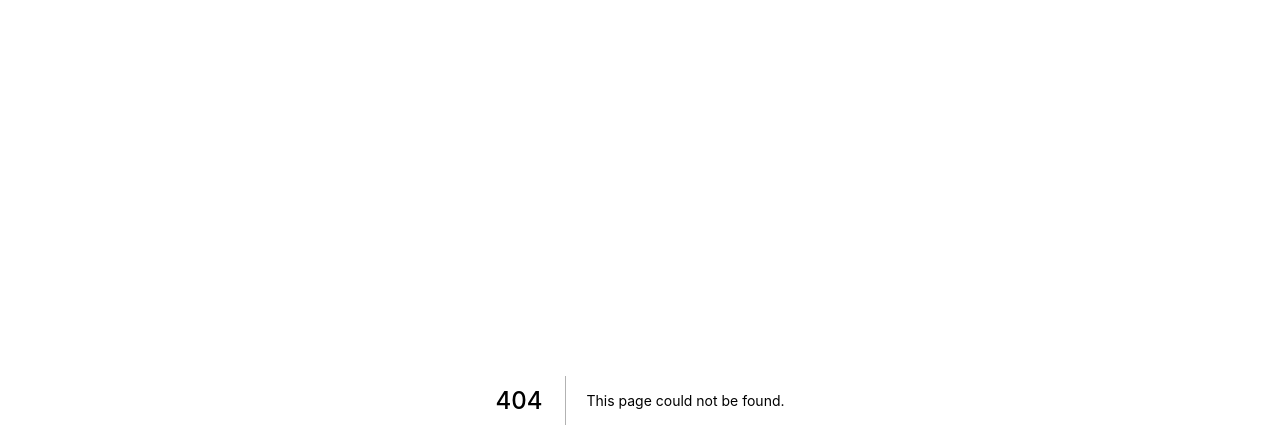
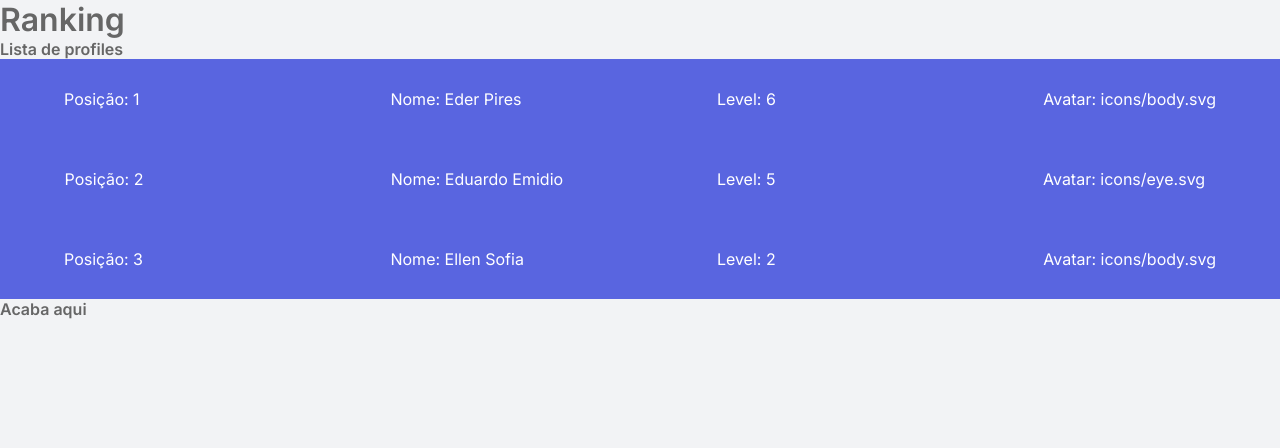
Before and after one commit to ederpbj/moveit-next, a Next.js app: page /ranking in a window 1280 px wide. Before the commit this address had no page. Shown: the top 448 px of the page. Built offline with nearby package versions, Linux system fonts and the light colour scheme.

Commit message:
listando profiles

```diff
--- /dev/null
+++ b/profiles.json
@@ -0,0 +1,20 @@
+[
+    {
+        "position": 1,
+        "name": "Eder Pires",
+        "level": 6,
+        "avatar": "icons/body.svg"
+    },
+    {
+        "position": 2,
+        "name": "Eduardo Emidio",
+        "level": 5,
+        "avatar": "icons/eye.svg"
+    },
+    {
+        "position": 3,
+        "name": "Ellen Sofia",
+        "level": 2,
+        "avatar": "icons/body.svg"
+    }
+]
--- a/src/contexts/CountDownContext.tsx
+++ b/src/contexts/CountDownContext.tsx
@@ -24,7 +24,7 @@ export function CountdownProvider({ children }: CountdownProviderProps) {
     //Usando context criado para toda aplicação
     const { startNewChallenge } = useContext(ChallengesContext);
 
-    const [time, setTime] = useState(25 * 60); //define tempo de 25 min
+    const [time, setTime] = useState(0.05 * 60); //define tempo de 25 min
     const [isActive, setIsActive] = useState(false); //monitora se esta ativo botão
     const [hasFineshed, setHasFineshed] = useState(false); //monitora se finalizou cowntdown
 
@@ -41,7 +41,7 @@ export function CountdownProvider({ children }: CountdownProviderProps) {
         clearTimeout(countdownTimeout);
         setIsActive(false);
         setHasFineshed(false);
-        setTime(25 * 60);
+        setTime(0.05 * 60);
     }
 
     //Dispara efeitos colaterais, após algum evento
--- a/src/pages/index.tsx
+++ b/src/pages/index.tsx
@@ -9,6 +9,7 @@ import { GetServerSideProps } from 'next';
 
 import styles from '../styles/pages/Home.module.css';
 import { ChallengesProvider } from '../contexts/ChallengesContext';
+import { Ranking } from '../components/Ranking';
 
 interface HomeProps {
   level: number;
@@ -34,7 +35,6 @@ export default function Home(props: HomeProps) {
         </Head>
 
         <ExperienceBar />
-
         <CountdownProvider>
           <section>
             <div>
@@ -46,6 +46,8 @@ export default function Home(props: HomeProps) {
             <div>
               <ChallengeBox />
             </div>
+
+
           </section>
         </CountdownProvider>
         {/*
--- /dev/null
+++ b/src/pages/ranking.tsx
@@ -0,0 +1,38 @@
+import React, { useEffect, useState } from 'react';
+
+import styles from '../styles/pages/Ranking.module.css';
+
+import profiles from '../../profiles.json';
+
+export default function Ranking() {
+    const [profilesList, setProfilesList] = useState([]);
+
+    useEffect(() => {
+        listProfiles();
+    }, [])
+
+    function listProfiles() {
+        setProfilesList(profiles);
+    }
+
+
+
+
+    return (
+        <div >
+            <h1>Ranking</h1>
+            <strong>Lista de profiles</strong>
+            <div className={styles.listProfile}>
+                {profilesList.map((item, index) =>
+                    <span key={index}>
+                        <p>Posição: {item.position}</p>
+                        <p>Nome: {item.name}</p>
+                        <p>Level: {item.level}</p>
+                        <p>Avatar: {item.avatar}</p>
+                    </span>
+                )}
+            </div>
+            <strong>Acaba aqui</strong>
+        </div>
+    );
+}
--- /dev/null
+++ b/src/styles/pages/Ranking.module.css
@@ -0,0 +1,29 @@
+.listProfile{
+    width: 100%;
+    display: flex;
+    flex: 1;
+    flex-direction: column;
+    align-items: center;
+
+    background: var(--blue);
+    color: var(--white);
+
+}
+
+.listProfile span{
+    /* display: flex;
+    flex-direction: row; */
+
+    flex: 1;
+    display: grid;
+    grid-template-columns: 1fr 1fr 1fr 1fr; /*Duas colunas com tamanho igual */
+    gap: 6.25rem; /*espaçamento entre elas*/
+    align-content: center;
+
+}
+
+.listProfile span p{
+    padding: 2rem;
+    align-items: center;
+    justify-content: center;
+}
```
Also changed, not shown: src/pages/preload.tsx (added, +9 -0 lines).
